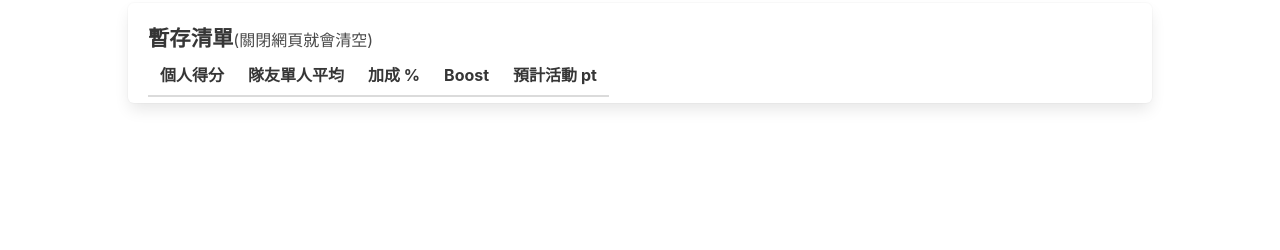
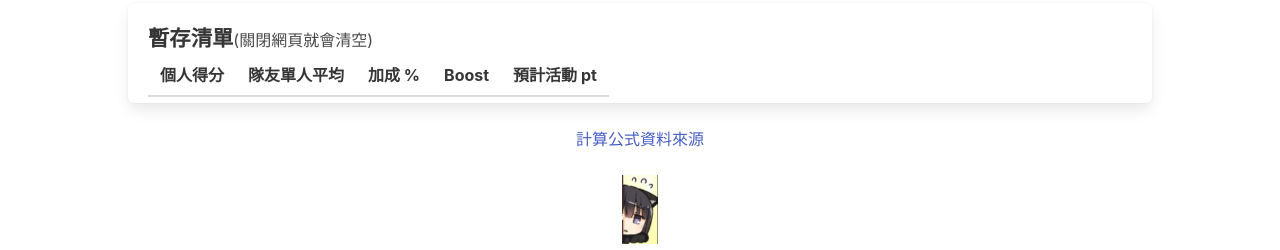
Before and after one commit to mmkdlin/practice, a plain HTML site: page index.html in a window 1280 px wide. Shown: the part 557-807 px from the top of the page. Drawn offline with nearby package versions, Linux system fonts and the light colour scheme.

Commit message:
final commit

```diff
--- a/index.html
+++ b/index.html
@@ -73,6 +73,13 @@
         </table>
     </div>
 
+
+    <center>
+        <a href="https://kkeionet.wordpress.com/2017/06/21/bang-dream-guide/">計算公式資料來源</a>
+        <br>
+        <br>
+        <img src="rinrin.jpg" width="36" height="68">
+    </center>
 </body>
 
 </html>
```
Also changed, not shown: rinrin.jpg (added).
